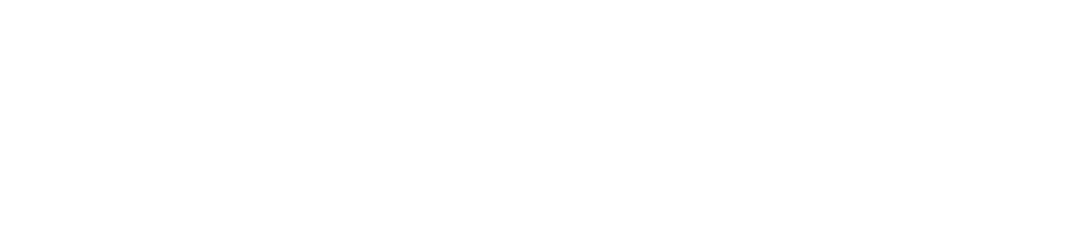
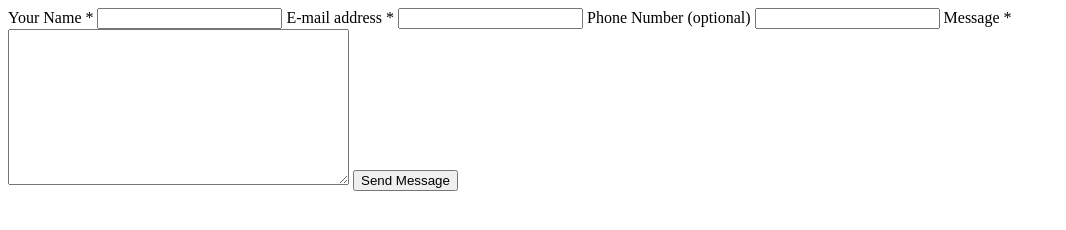
Before and after one commit to yosephdev/custom-form-submit, a plain HTML site: page index.html in a window 1280 px wide. Shown: the whole page, without its empty margins (0-1066 px from the left). Drawn offline with Linux system fonts and the light colour scheme.

Commit message:
Add custom form

```diff
--- a/index.html
+++ b/index.html
@@ -11,6 +11,21 @@
   <header>
   </header>
   <main>
+    <div class="cascadia-form">
+    <label for="your-name">Your Name *</label>
+    <input type="text" name="your-name" value="" class="wpcf7-form-control wpcf7-text wpcf7-validates-as-required" aria-required="true" aria-invalid="false">
+
+    <label for="your-email">E-mail address *</label>
+    <input type="email" name="your-email" value="" class="wpcf7-form-control wpcf7-text wpcf7-email wpcf7-validates-as-required wpcf7-validates-as-email" aria-required="true" aria-invalid="false">
+
+    <label for="phone-number">Phone Number (optional)</label>
+    <input type="text" name="phone-number" value="" class="wpcf7-form-control wpcf7-text" aria-invalid="false">
+
+    <label for="your-message">Message *</label>
+    <textarea name="your-message" cols="40" rows="10" class="wpcf7-form-control wpcf7-textarea wpcf7-validates-as-required" aria-required="true" aria-invalid="false"></textarea>
+
+    <input type="submit" value="Send Message" class="wpcf7-form-control wpcf7-submit theme-component-button theme-component-button-style-1">
+</div>
   </main>
   <footer>
   </footer>
```
